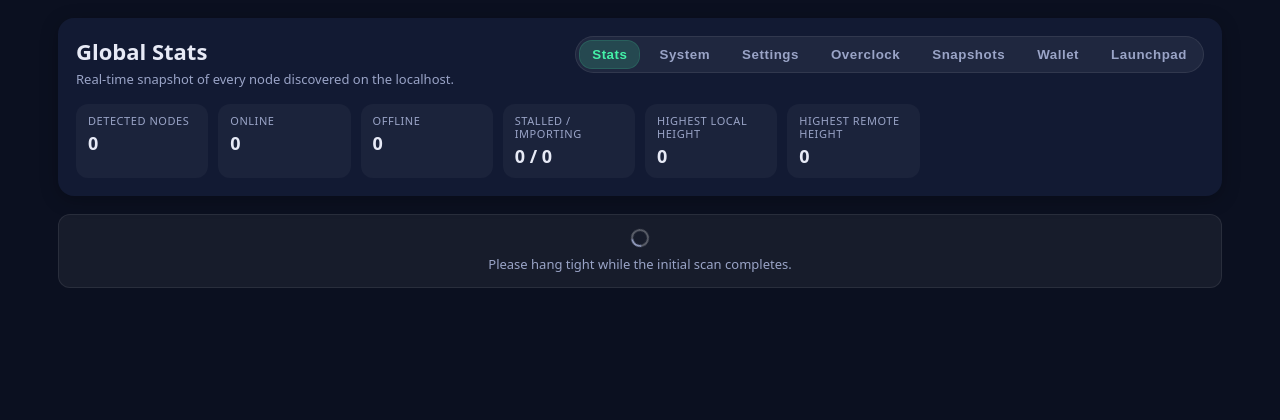
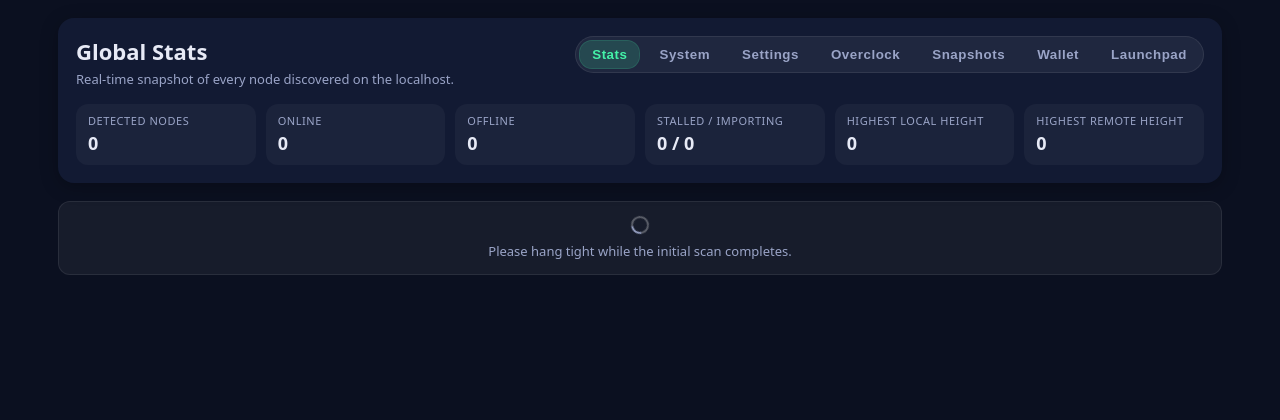
Before and after one commit to murat-taskaynatan/Blockdag-Node-Manager, a Flask app: page / in a window 1280 px wide. Shown: the part 64-484 px from the top of the page. Run offline with Flask 3, Linux system fonts and the light colour scheme; the visitor is signed in with stand-in values (Sample User, id 1); data that the repository does not hold is empty.

Commit message:
Adjust summary stats grid width

```diff
--- a/templates/node_manager.html
+++ b/templates/node_manager.html
@@ -287,10 +287,7 @@
   .wallet-history li .time{color:var(--muted);font-weight:400;font-size:11px}
   .wallet-empty{font-size:12px;color:var(--muted);padding:12px;border:1px dashed rgba(255,255,255,.14);border-radius:12px;text-align:center}
   .wallet-card.is-disabled{opacity:.55}
-  .summary-stats{display:grid;grid-template-columns:repeat(auto-fit,minmax(150px,1fr));gap:10px}
-  @media (min-width:900px){
-    .summary-stats{grid-template-columns:repeat(8,minmax(0,1fr))}
-  }
+  .summary-stats{display:grid;grid-template-columns:repeat(auto-fit,minmax(160px,1fr));gap:10px}
   .summary-stats .kv{min-width:0}
   .kv{background:rgba(255,255,255,.04);border-radius:12px;padding:10px 12px}
   .kv .k{color:var(--muted);font-size:11px;text-transform:uppercase;letter-spacing:.05em;line-height:1.2}
```
